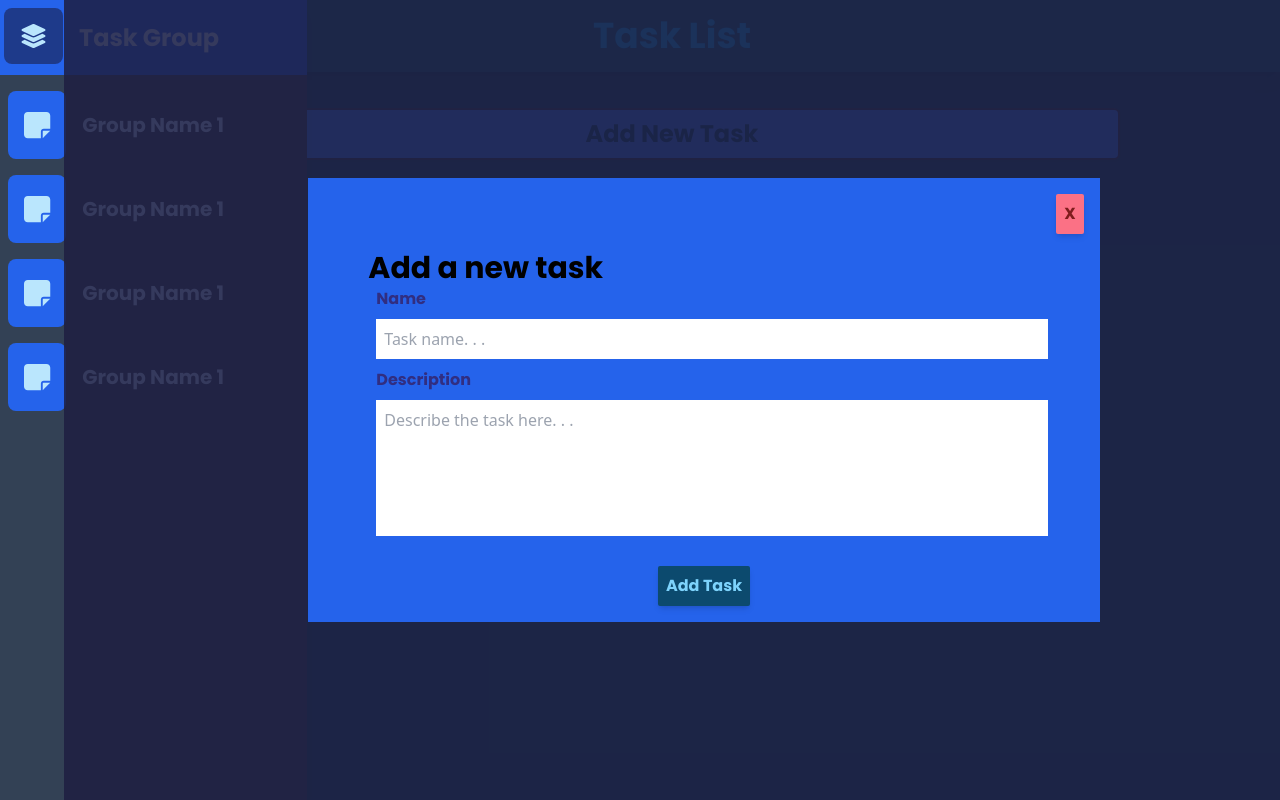
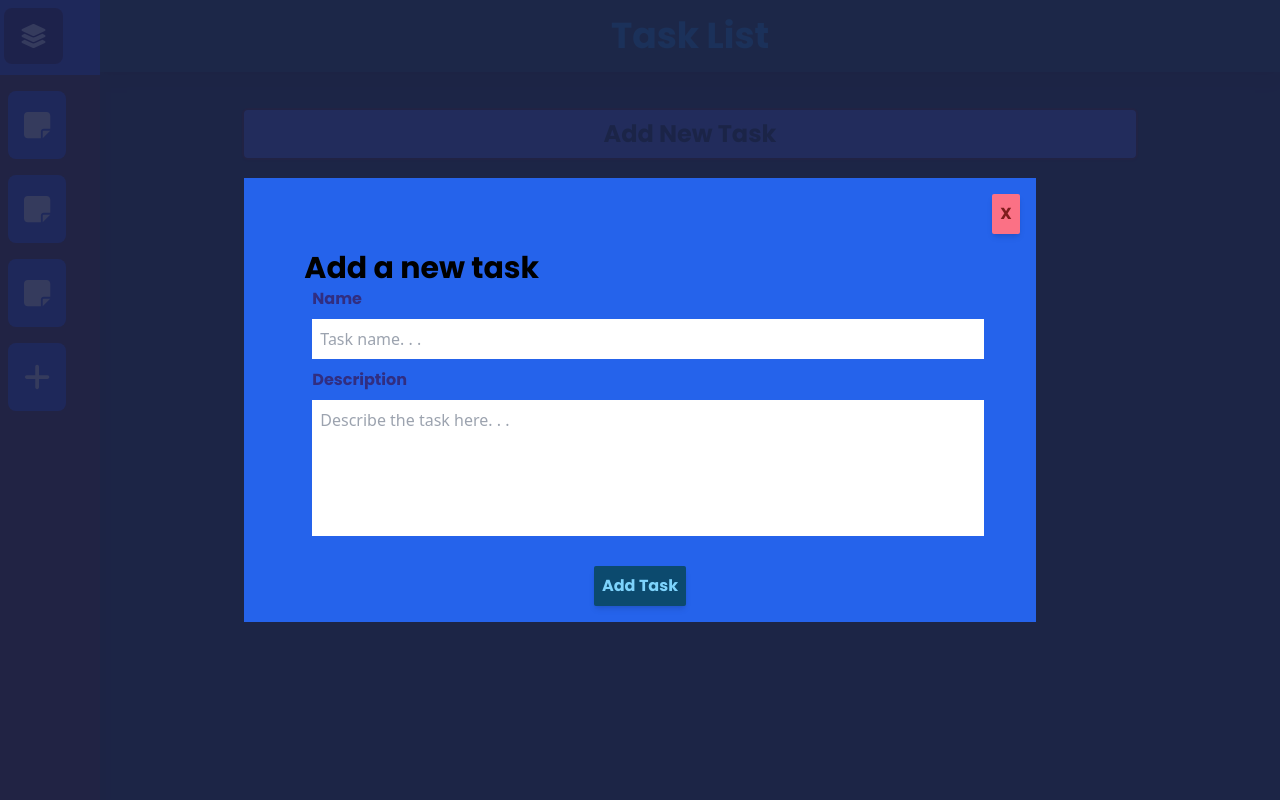
Before and after one commit to Shubamium/TaskList, a React (Vite) app: page / in a window 1280 px wide. Both pictures are taken after a click on the button "Add New Task". Built offline with nearby package versions, Linux system fonts and the light colour scheme.

Commit message:
Add more styling to the sidebar

```diff
--- a/src/App.css
+++ b/src/App.css
@@ -3,7 +3,7 @@
     position: fixed;
     top: 0;
     left: 0;
-    width: 7%;
+    width: 100px;
     height: 100vh;
     z-index: 10;
     transition: all 250ms ease;
@@ -11,11 +11,11 @@
 
 .panel-offset{
     transition: all 250ms ease;
-    margin-left: 5%;
+    margin-left: 100px;
 }
 
 .sidebar:hover{
-    width: 24%;
+    width: 400px;
 }
 .sidebar .hover-show{
     opacity: 0;
@@ -31,3 +31,7 @@
 .sidebar .group-list::-webkit-scrollbar{
     display: none;
 }
+
+.panel-reoffset{
+    margin-left: -100px;
+}
--- a/src/components/Modal.jsx
+++ b/src/components/Modal.jsx
@@ -6,7 +6,7 @@ const Modal = ({isOpen,onHide,children}) => {
     return (
       <>
         {isOpen && (
-          <div className="bg-slate-800 fixed w-full h-full z-50 flex justify-center items-center  modal">
+          <div className="bg-slate-800 fixed w-full h-full z-50 flex justify-center items-center  modal panel-reoffset">
               <div className="panel bg-blue-600 ">
                     <div className="action w-100 flex justify-end">
                         {closeButton()}
--- a/src/components/Sidebar.jsx
+++ b/src/components/Sidebar.jsx
@@ -1,9 +1,9 @@
 import { FontAwesomeIcon } from "@fortawesome/react-fontawesome";
-import { faLayerGroup,faNoteSticky} from "@fortawesome/free-solid-svg-icons";
+import { faLayerGroup,faNoteSticky ,faPlus} from "@fortawesome/free-solid-svg-icons";
 
 const Sidebar = () => {
     return (
-        <div className="sidebar shadow-lg bg-slate-700 h-screen flex flex-col justify-items-stretch">
+        <div className="sidebar shadow-lg bg-slate-700 h-screen flex flex-col justify-items-stretch md:hover:w-80^">
             <div className="section w-full py-2 px-1 bg-blue-600">
                 <div className="flex items-center">
                     <button className=""><FontAwesomeIcon icon={faLayerGroup} className='text-sky-200 text-2xl bg-blue-900 p-4 rounded-lg hover:rounded-2xl transition-all' /></button>
@@ -11,19 +11,19 @@ const Sidebar = () => {
                 </div>
             </div>
             <div className="group-list p-1 py-4 grid gap-4 overflow-auto overflow-x-hidden">
-                <div className="flex items-center hover:bg-blue-800 cursor-pointer mx-1">
+                <div className="flex items-center bg-opacity-75 hover:bg-blue-800  rounded-md cursor-pointer mx-1">
                     <button className="text-sky-200 text-3xl bg-blue-600 p-4 rounded-lg hover:rounded-2xl transition-all "><FontAwesomeIcon icon={faNoteSticky}/></button>
                     <h2 className="mx-4  font-poppins text-blue-200 text-xl font-bold hover-show">Group Name 1</h2>
                 </div>
-                <div className="flex items-center hover:bg-blue-800 cursor-pointer mx-1">
+                <div className="flex items-center bg-opacity-75 hover:bg-blue-800  rounded-md cursor-pointer mx-1">
                     <button className="text-sky-200 text-3xl bg-blue-600 p-4 rounded-lg hover:rounded-2xl transition-all "><FontAwesomeIcon icon={faNoteSticky}/></button>
                     <h2 className="mx-4  font-poppins text-blue-200 text-xl font-bold hover-show">Group Name 1</h2>
-                </div> <div className="flex items-center hover:bg-blue-800 cursor-pointer mx-1">
+                </div> <div className="flex items-center bg-opacity-75 hover:bg-blue-800  rounded-md cursor-pointer mx-1">
                     <button className="text-sky-200 text-3xl bg-blue-600 p-4 rounded-lg hover:rounded-2xl transition-all "><FontAwesomeIcon icon={faNoteSticky}/></button>
                     <h2 className="mx-4  font-poppins text-blue-200 text-xl font-bold hover-show">Group Name 1</h2>
-                </div> <div className="flex items-center hover:bg-blue-800 cursor-pointer mx-1">
-                    <button className="text-sky-200 text-3xl bg-blue-600 p-4 rounded-lg hover:rounded-2xl transition-all "><FontAwesomeIcon icon={faNoteSticky}/></button>
-                    <h2 className="mx-4  font-poppins text-blue-200 text-xl font-bold hover-show">Group Name 1</h2>
+                </div> <div className="flex items-center bg-opacity-75 hover:bg-blue-800  rounded-md cursor-pointer mx-1">
+                    <button className="text-sky-200 text-3xl bg-blue-600 p-4 rounded-lg hover:rounded-2xl transition-all "><FontAwesomeIcon icon={faPlus}/></button>
+                    <h2 className="mx-4  font-poppins text-blue-200 text-xl font-bold hover-show">Add Group</h2>
                 </div>
 
             </div>
```
